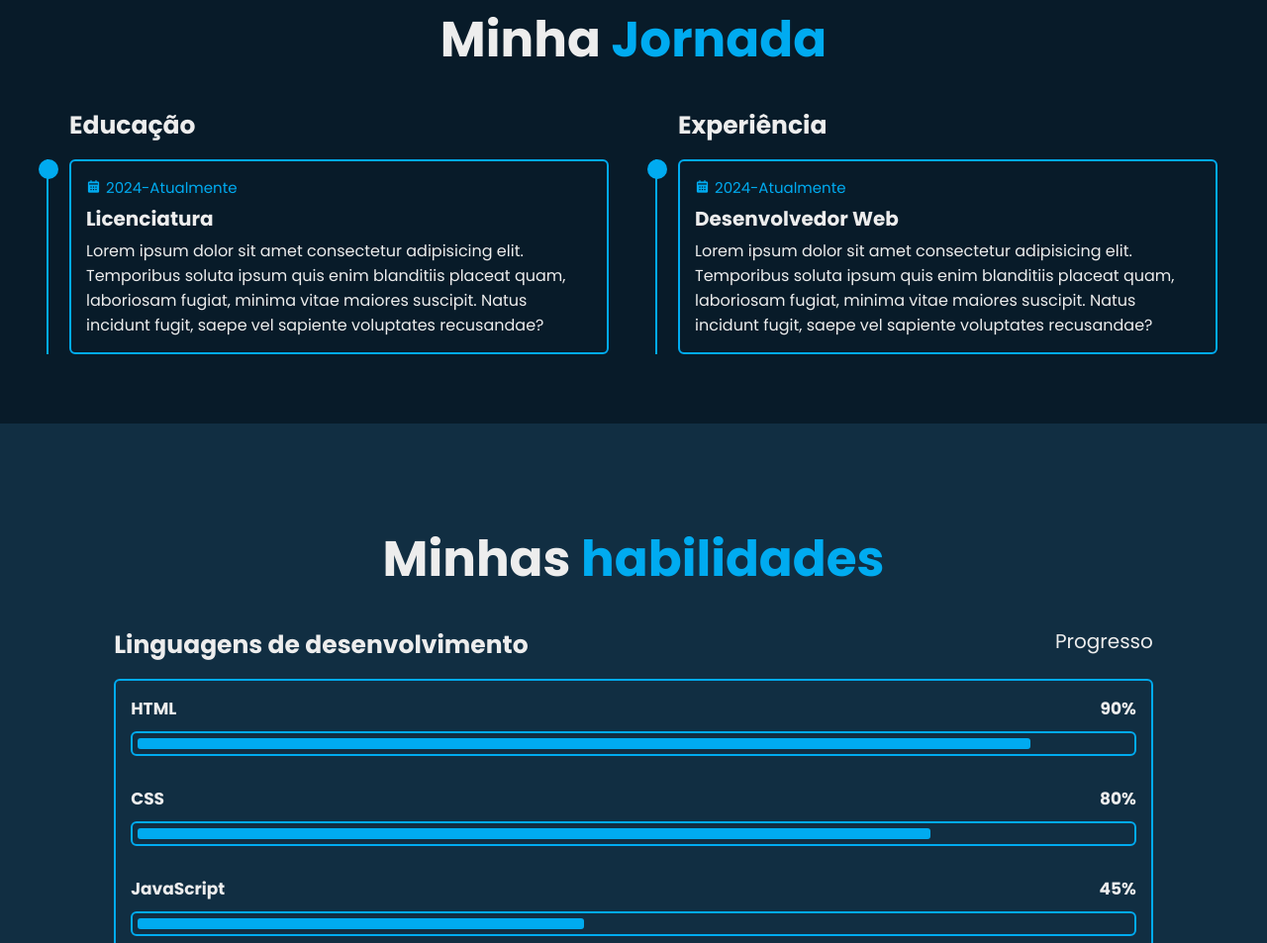
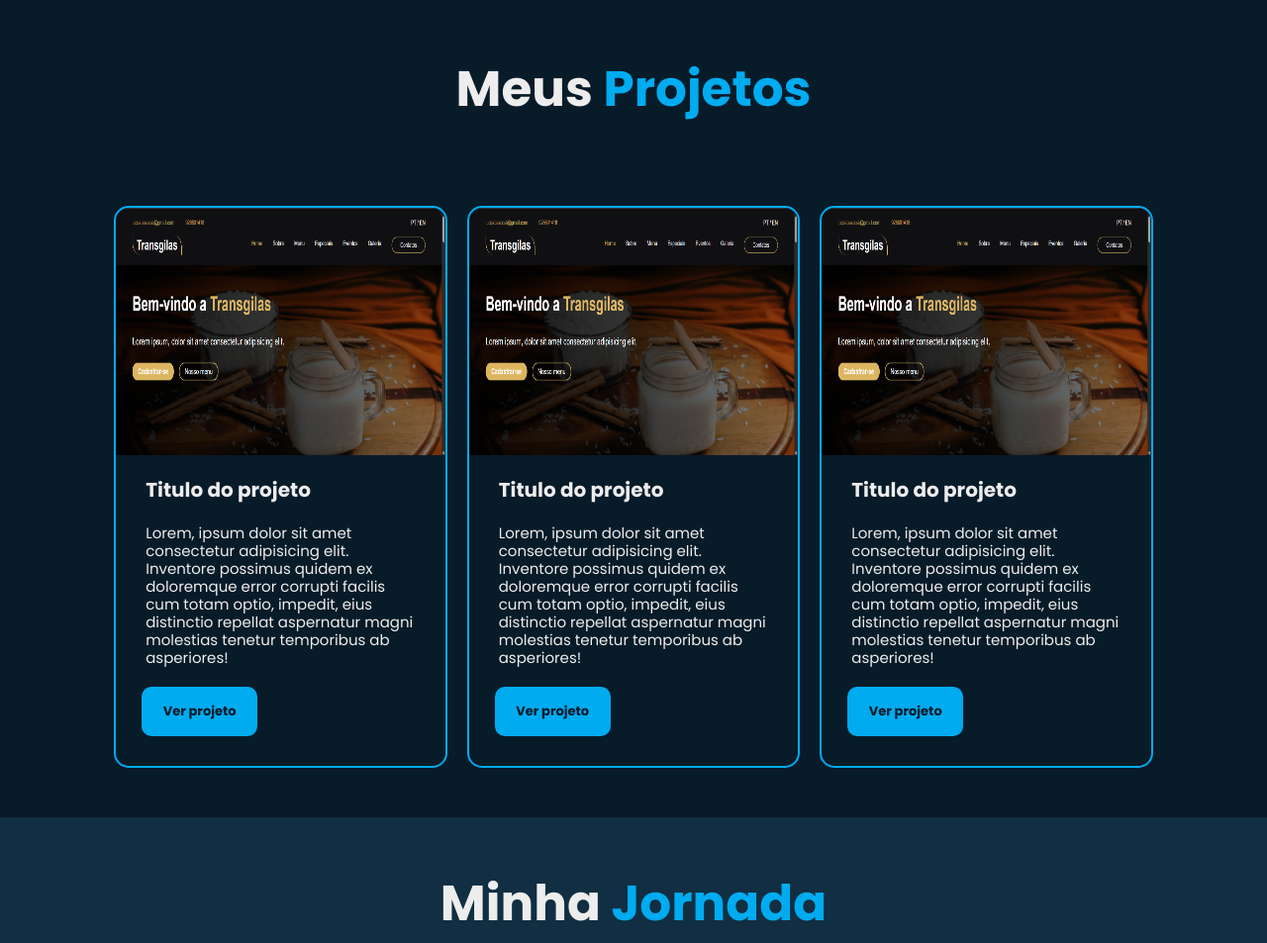
Before and after one commit to Lucasmbunga/meu-portfolio, a plain HTML site: page index.html in a window 1280 px wide. Shown: the part 1847-2800 px from the top of the page at 99% size. Drawn offline with nearby package versions, Linux system fonts and the light colour scheme.

Commit message:
Adicionei seção de projetos

```diff
--- a/index.html
+++ b/index.html
@@ -57,6 +57,7 @@
                 <p>Por Lucas Pascoal</p>
             </div>
         </section>
+
         <section class="sobre" id="sobre">
             <h2 class="heading">Sobre <span>Mim</span></h2>
             <div class="about-img">
@@ -65,7 +66,8 @@
             <div class="about-content">
                 <h3>Desenvolvedor Frontend</h3>
                 <p>Sou Lucas Mbunga António Pascoal, desenvolvedor front-end com experiência na criação de sites
-                    modernos, responsivos e fáceis de usar, utilizando HTML, CSS e JavaScript. Já desenvolvi páginas responsivas, landing pages e pequenos sistemas interativos, sempre com foco em
+                    modernos, responsivos e fáceis de usar, utilizando HTML, CSS e JavaScript. Já desenvolvi páginas
+                    responsivas, landing pages e pequenos sistemas interativos, sempre com foco em
                     performance, usabilidade e design limpo.
                 </p>
                 <p>
@@ -76,6 +78,37 @@
                 <div class="btn-box btns">
                     <a href="#" class="btn">Ler mais</a>
                 </div>
+            </div>
+        </section>
+        <section class="projetos" id="projetos">
+            <h2 class="heading">Meus <span>Projetos</span></h2>
+            <div>
+
+                <div class="projeto">
+                    <img src="img/projeto restaurante.png" alt="">
+                    <h3>Titulo do projeto</h3>
+                    <p>Lorem, ipsum dolor sit amet consectetur adipisicing elit. Inventore possimus quidem ex doloremque
+                        error corrupti facilis cum totam optio, impedit, eius distinctio repellat aspernatur magni
+                        molestias tenetur temporibus ab asperiores!</p>
+                    <a href="">Ver projeto</a>
+                </div>
+                <div class="projeto">
+                    <img src="img/projeto restaurante.png" alt="">
+                    <h3>Titulo do projeto</h3>
+                    <p>Lorem, ipsum dolor sit amet consectetur adipisicing elit. Inventore possimus quidem ex doloremque
+                        error corrupti facilis cum totam optio, impedit, eius distinctio repellat aspernatur magni
+                        molestias tenetur temporibus ab asperiores!</p>
+                    <a href="">Ver projeto</a>
+                </div>
+                <div class="projeto">
+                    <img src="img/projeto restaurante.png" alt="">
+                    <h3>Titulo do projeto</h3>
+                    <p>Lorem, ipsum dolor sit amet consectetur adipisicing elit. Inventore possimus quidem ex doloremque
+                        error corrupti facilis cum totam optio, impedit, eius distinctio repellat aspernatur magni
+                        molestias tenetur temporibus ab asperiores!</p>
+                    <a href="">Ver projeto</a>
+                </div>
+
             </div>
         </section>
         <!--Design da seção Educação-->
--- a/style.css
+++ b/style.css
@@ -140,6 +140,14 @@ body {
 section {
     min-height: 100vh;
     padding: 10rem 9% 2rem;
+}
+
+section:nth-child(even) {
+    background-color: var(--cor-fundo-secundario);
+}
+
+section:nth-child(odd) {
+    background-color: var(--cor-fundo);
 }
 
 .home {
@@ -481,6 +489,90 @@ span {
     background-color: var(--cor-fundo-secundario);
 }
 
+/*SEÇÃO DE PROJETOS*/
+
+#projetos {
+    display: flex;
+    flex-direction: column;
+    gap: 5em;
+    padding-bottom: 5em;
+    background-color: var(--cor-fundo);
+}
+
+#projetos>div {
+    display: flex;
+    flex-wrap: wrap;
+    justify-content: center;
+    align-items: center;
+    justify-items: center;
+    gap: 2em;
+}
+
+#projetos .projeto {
+    flex: .5 .3 300px;
+    display: flex;
+    flex-flow: row wrap;
+    gap: 2em;
+    padding-bottom: 3em;
+    border-radius: 15px;
+    border: 2px solid var(--cor-principal);
+}
+
+.projeto img {
+    width: 100%;
+    height: 250px;
+    border-radius: 15px 15px 0 0;
+}
+
+.projeto h3 {
+    font-size: 2em;
+    padding: 0 1.5em;
+}
+
+.projeto p {
+    font-size: 1.5em;
+    padding: 0 2em;
+    line-height: 1.2em;
+}
+
+.projeto a {
+    position: relative;
+    display: inline-flex;
+    justify-content: center;
+    align-items: center;
+    background-color: var(--cor-principal);
+    color: var(--cor-fundo);
+    border-radius: 10px;
+    margin-left: 2em;
+    padding: 1em 1.5em;
+    font-size: 1.3em;
+    font-weight: bold;
+    border: 2px solid var(--cor-principal);
+    overflow: hidden;
+    transition: .3s ease-in-out;
+    z-index: 0;
+}
+.projeto a:hover{
+    transform: scale(1.1);
+    color: var(--cor-principal);
+}
+.projeto a::before {
+    position: absolute;
+    content: '';
+    top: 0;
+    left: 0;
+    width: 0%;
+    height: 100%;
+    background-color: var(--cor-fundo);
+    transition: .3s ease-in-out;
+    z-index: -1;
+}
+.projeto a:hover::before{
+    width: 100%;
+}
+
+/*SEÇÃO DE EDUCAÇÃO*/
+
 .educacao {
     display: flex;
     justify-content: center;
@@ -488,6 +580,7 @@ span {
     flex-direction: column;
     min-height: auto;
     padding: 5rem;
+    background-color: var(--cor-fundo-secundario);
 }
 
 .educacao .education-row {
--- a/versao-tablet.css
+++ b/versao-tablet.css
@@ -1,6 +1,5 @@
 .header {
     padding: 20px 5%;
-    background-color: transparent;
     margin-bottom: 80px;
 }
 
```
Also changed, not shown: img/projeto restaurante.png (added).
